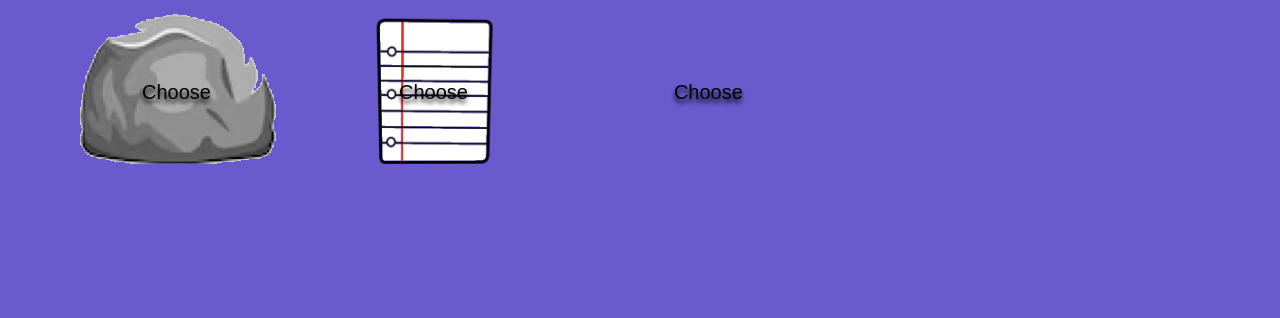
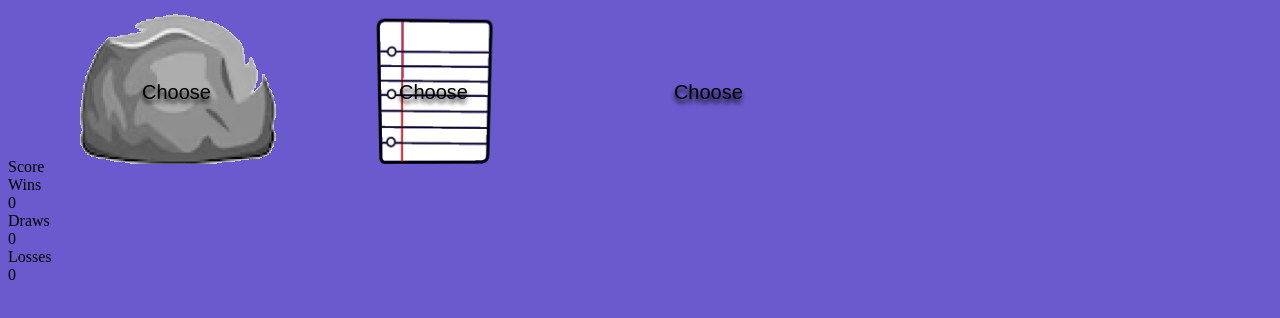
Before and after one commit to Ppowers4678/RockPaperScissors, a plain HTML site: page rpsIndex.html in a window 1280 px wide. Shown: the part 158-476 px from the top of the page. Drawn offline with Linux system fonts and the light colour scheme.

```diff
--- a/rpsIndex.html
+++ b/rpsIndex.html
@@ -4,11 +4,15 @@
         <meta charset="utf-8"
         width="device-width, initial-scale= 1,0"
         name="viewport">
+
+
+
         <title>Rock,Paper,Scissors</title>
         <link rel="stylesheet" href="style.css">
+
         </head>
 <body>
-     <div class="gameTitle"> Rock! &nbsp;&nbsp; Paper! &nbsp; Scissors! </div>
+     <div class="gameTitle">&nbsp; Rock! &nbsp;&nbsp; Paper! &nbsp; Scissors! </div>
             <button id="Rock">Choose</button>
             <button id="Paper">Choose</button>
             <button id="Scissors">Choose</button>
@@ -16,6 +20,18 @@
     <img class="rock" src="NewRock.png">
     <img class="paper" src="Paper.png">
     <img class="scissors" src="scissors.png">
+    <div class="counterBox"> Score &nbsp;
+        </div>
+        <div class="winBox">Wins</div>
+            <div class="wins" id="wins">0
+            </div>
+        <div class="drawBox">Draws</div>
+             <div class="draws" id="draws">0
+             </div>
+        <div class="lossBox">Losses</div>
+            <div class="losses" id="losses">
+                0
+            </div>
     <script src="script.js"> </script>
 </body>
 </html>
```
